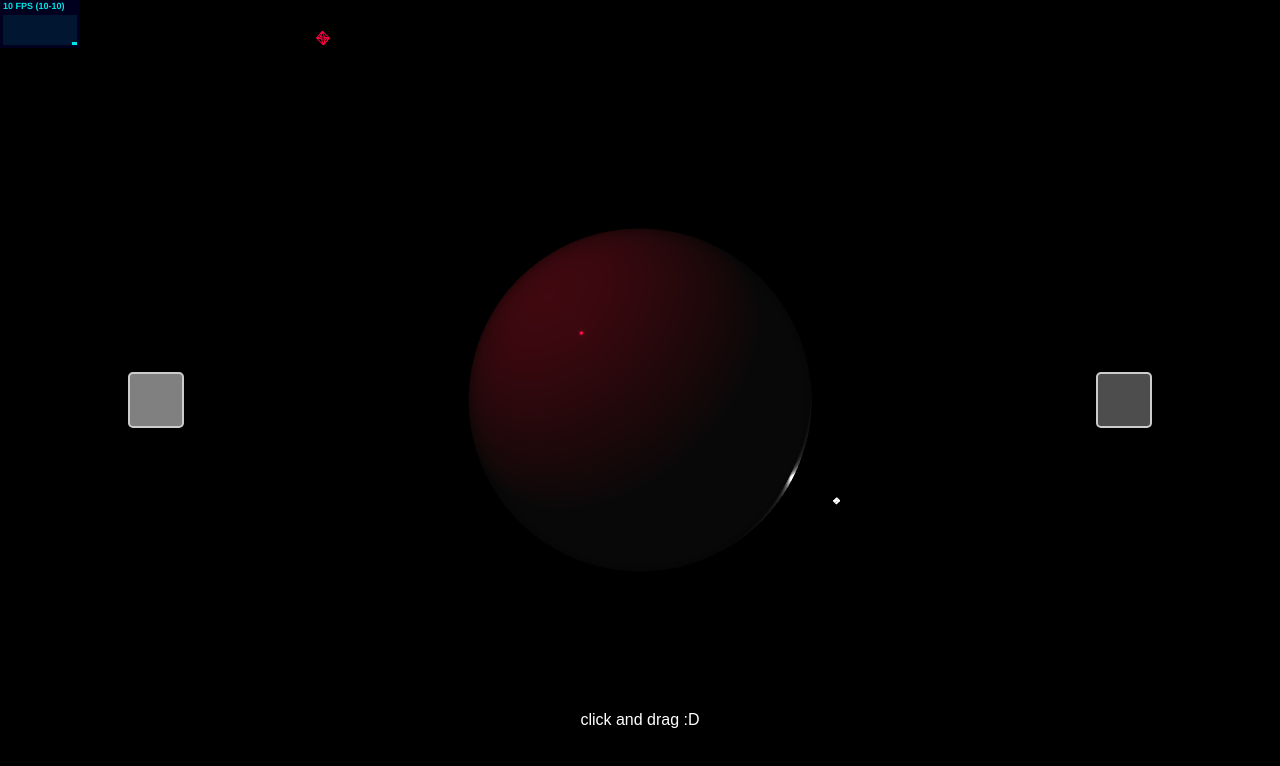
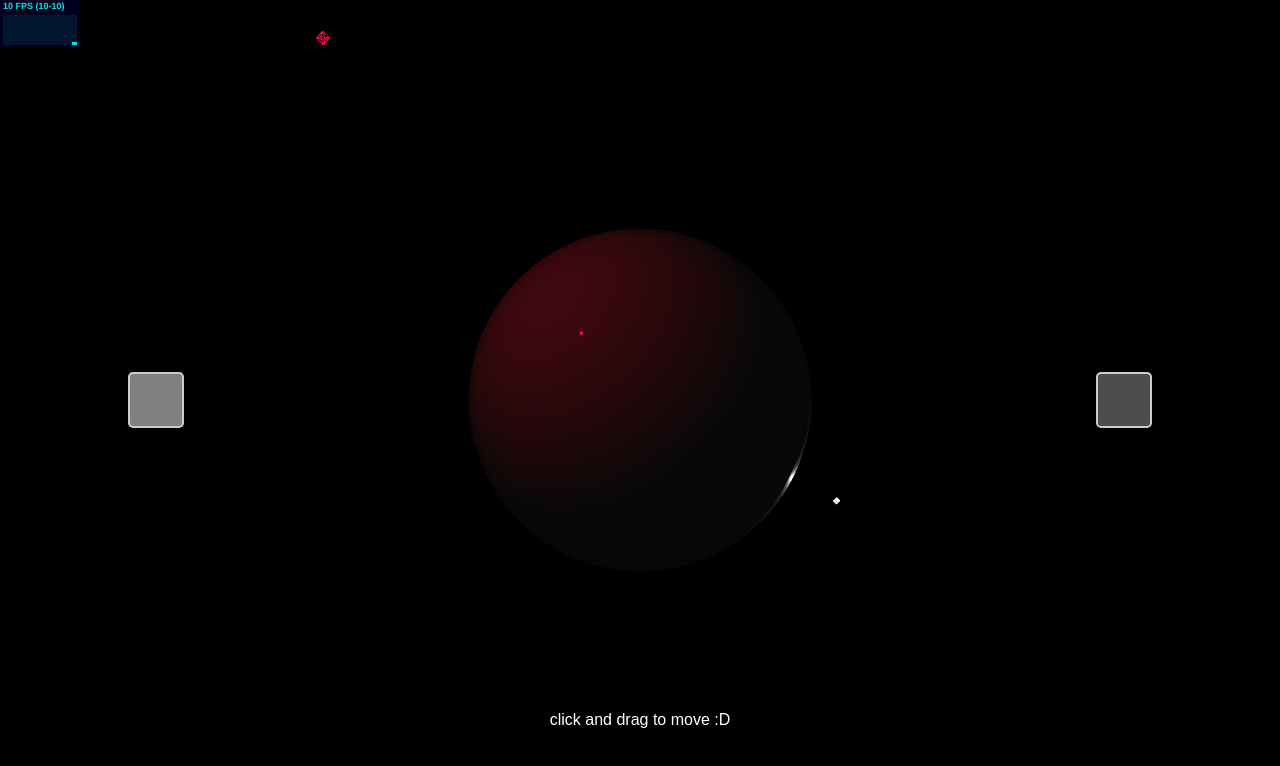
Before and after one commit to ruixyan/pointlights, a plain HTML site: page index.html in a window 1280 px wide. Drawn offline with nearby package versions, Linux system fonts and the light colour scheme; animation ran at ten frames a second; a web font is replaced by a local one.

Commit message:
text change

```diff
--- a/index.html
+++ b/index.html
@@ -20,7 +20,7 @@
 <body>
 	<canvas id="three-canvas"></canvas>
 
-	<div class="text">click and drag :D</div>
+	<div class="text">click and drag to move :D</div>
 	<input type="text" id="input1" maxlength="1">
 	<input type="text" id="input2" maxlength="1">
 
```
